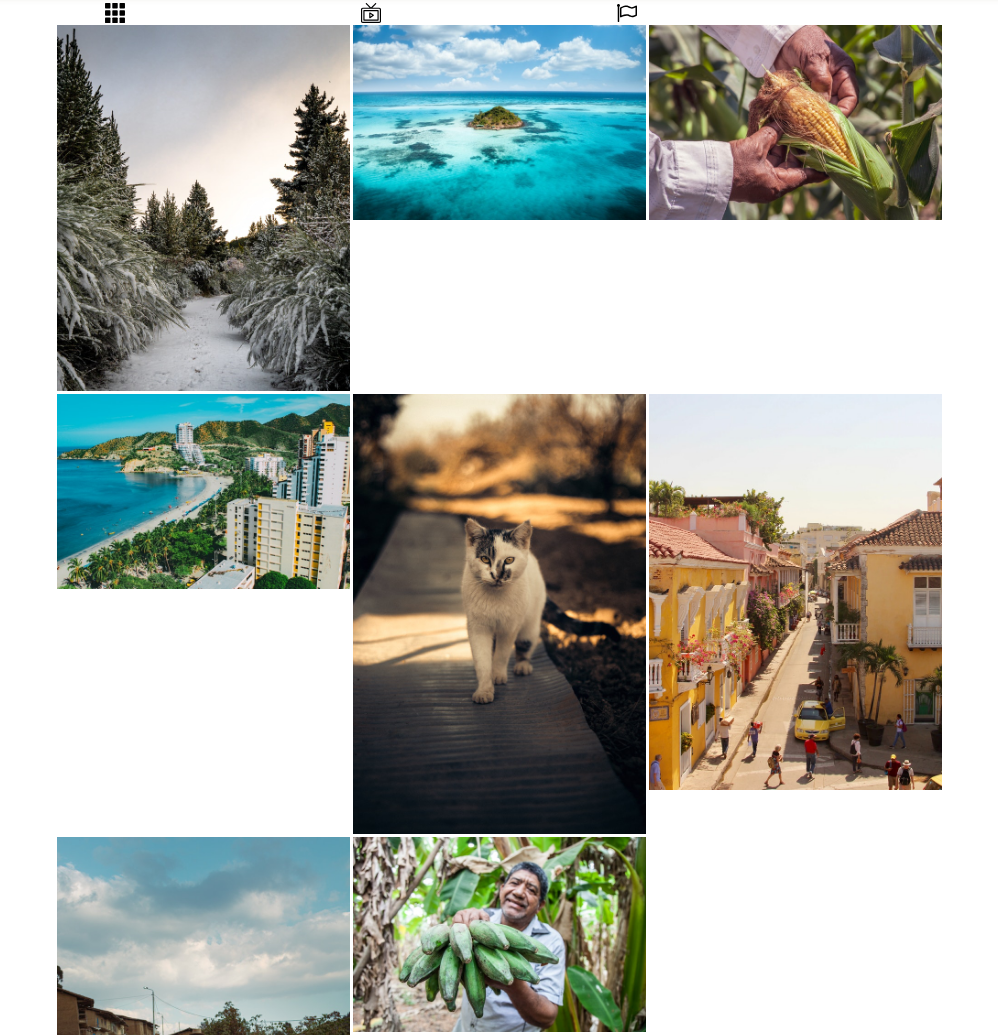
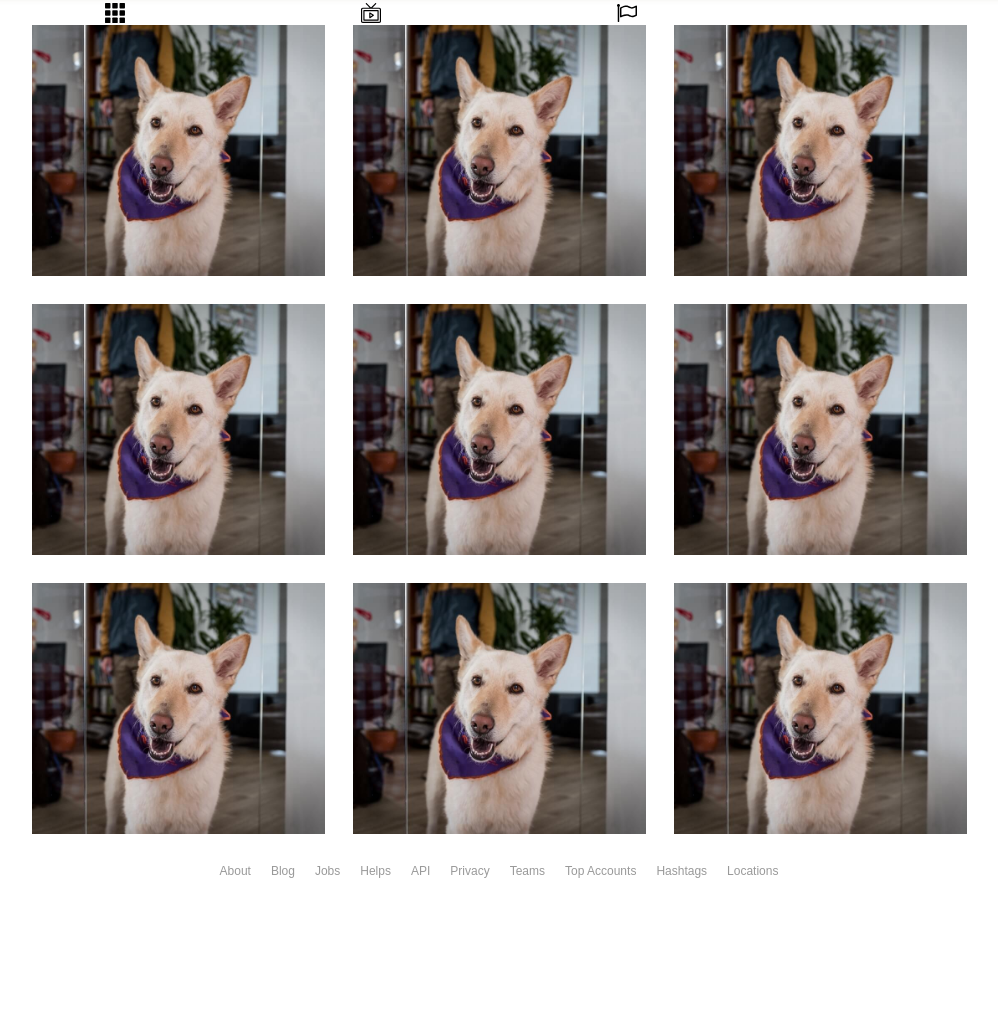
Before and after one commit to Luis-star54/instagram-clone, a plain HTML site: page index.html in a window 1280 px wide. Shown: the part 408-1443 px from the top of the page, without its empty margins (141-1139 px from the left). After the commit the page ends 1296 px from the top, so only its background shows below. Drawn offline with Linux system fonts and the light colour scheme; files whose address does not match are found by name.

Commit message:
main bug solution and complete of footer

```diff
--- a/css/style.css
+++ b/css/style.css
@@ -194,6 +194,7 @@ header{
     background-image: url("../assets/icons/perfil.svg");
 }
 main {
+
     width: 100%;
     min-width: 320px;
     max-width: 1024px;
@@ -210,7 +211,7 @@ main {
     position: relative;
     cursor: pointer;
     display: block;
-}
+    }
 .post-image img{
     width: 100%;
     vertical-align: top;
@@ -238,3 +239,25 @@ main {
     font-weight: bold;
     text-align: center;
 }
+footer {
+    margin-top: 20px;
+    width: 100%;
+    height: auto;
+}
+.list-container-footer {
+    display: flex;
+    flex-wrap: wrap;
+    justify-content: center;
+    align-items: center;
+    list-style: none;
+}
+.list-container-footer li {
+    padding: 10px;
+    align-self: center;
+}
+.list-container-footer a {
+    font-size: 1.2rem;
+    font-weight: 400;
+    line-height: 1.4rem;
+    color: rgba(142, 142, 142, .9);
+}
--- /dev/null
+++ b/css/tablet.css
@@ -0,0 +1,3 @@
+.post-list {
+    gap: 28px;
+}
--- a/index.html
+++ b/index.html
@@ -5,6 +5,7 @@
     <meta name="viewport" content="width=device-width, initial-scale=1.0">
     <title>Instagram</title>
     <link rel="stylesheet" href="./css/style.css">
+    <link rel="stylesheet" href="./css/tablet.css" media="(min-width: 768px)">
 </head>
 <body>
     <header>
@@ -13,14 +14,14 @@
                 <a  class="titulo" href="">Instagram</a>
                 <ul class="nav-list">
                     <li>
-                        <a  class=" item house" href=""></a>
+                        <a  class=" item house" href="#"></a>
                     </li>
                     <li>
-                        <a  class=" item brujula" href=""> </a>
+                        <a  class=" item brujula" href="#"> </a>
                   </li>
-                    <li><a class=" item heart" href=""></a>
+                    <li><a class=" item heart" href="#"></a>
                     </li>
-                    <li><a  class=" item perfil" href=""></a></li>
+                    <li><a  class=" item perfil" href="#"></a></li>
                  </ul>
             </nav>
         </section>
@@ -54,10 +55,10 @@
         </section>
         <section>
             <ul class="container-icons">
-                <li><a class=" icons cuadro" href=""></a></li>
-                <li> <a  class="icons televisor" href=""></a></li>
-                <li><a  class=" icons bandera" href=""></a></li>
-                <li><a  class=" icons usuario" href=""></a></li>
+                <li><a class=" icons cuadro" href="#"></a></li>
+                <li> <a  class="icons televisor" href="#"></a></li>
+                <li><a  class=" icons bandera" href="#"></a></li>
+                <li><a  class=" icons usuario" href="#"></a></li>
             </ul>
         </section>
     </header>
@@ -65,7 +66,7 @@
         <section class="post-list">
             <a  class="post" href="">
                 <figure class="post-image">
-                    <img src="./assets/img/pexels-francisco-buduba-5097652.jpg" alt="nieve">
+                    <img src="./assets/img/new-img/perro.jpg" alt="nieve">
                 </figure>
                 <div class="post-overlay">
                     <p class="post-like"> <span></span> 120 </p>
@@ -74,7 +75,7 @@
             </a>
             <a  class="post" href="">
                 <figure class="post-image">
-                    <img src="./assets/img/mar.jpg" alt="nieve">
+                    <img src= "./assets/img/new-img/perro.jpg" alt="nieve">
                 </figure>
                 <div class="post-overlay">
                     <p class="post-like"> <span></span> 120 </p>
@@ -83,7 +84,7 @@
             </a>
             <a  class="post" href="">
                 <figure class="post-image">
-                    <img src="./assets/img/maiz.jpg" alt="nieve">
+                    <img src="./assets/img/new-img/perro.jpg" alt="nieve">
                 </figure>
                 <div class="post-overlay">
                     <p class="post-like"> <span></span> 120 </p>
@@ -92,7 +93,7 @@
             </a>
             <a  class="post" href="">
                 <figure class="post-image">
-                    <img src="./assets/img/colombia.jpg" alt="nieve">
+                    <img src="./assets/img/new-img/perro.jpg" alt="nieve">
                 </figure>
                 <div class="post-overlay">
                     <p class="post-like"> <span></span> 120 </p>
@@ -101,7 +102,7 @@
             </a>
             <a  class="post" href="">
                 <figure class="post-image">
-                    <img src="./assets/img/gato.jpg" alt="nieve">
+                    <img src="./assets/img/new-img/perro.jpg" alt="nieve">
                 </figure>
                 <div class="post-overlay">
                     <p class="post-like"> <span></span> 120 </p>
@@ -110,7 +111,7 @@
             </a>
             <a  class="post" href="">
                 <figure class="post-image">
-                    <img src="./assets/img/cartagena.jpg" alt="nieve">
+                    <img src="./assets/img/new-img/perro.jpg" alt="nieve">
                 </figure>
                 <div class="post-overlay">
                     <p class="post-like"> <span></span> 120 </p>
@@ -119,7 +120,7 @@
             </a>
             <a  class="post" href="">
                 <figure class="post-image">
-                    <img src="./assets/img/ovejas.jpg" alt="nieve">
+                    <img src="./assets/img/new-img/perro.jpg" alt="nieve">
                 </figure>
                 <div class="post-overlay">
                     <p class="post-like"> <span></span> 120 </p>
@@ -128,7 +129,16 @@
             </a>
             <a  class="post" href="">
                 <figure class="post-image">
-                    <img src="./assets/img/platano.jpg" alt="nieve">
+                    <img src="./assets/img/new-img/perro.jpg" alt="nieve">
+                </figure>
+                <div class="post-overlay">
+                    <p class="post-like"> <span></span> 120 </p>
+                    <p class="post-comentario"> <span></span>  10</p>
+                </div>
+            </a>
+            <a  class="post" href="">
+                <figure class="post-image">
+                    <img src="./assets/img/new-img/perro.jpg" alt="nieve">
                 </figure>
                 <div class="post-overlay">
                     <p class="post-like"> <span></span> 120 </p>
@@ -137,5 +147,21 @@
             </a>
         </section>
     </main>
+    <footer>
+        <section >
+             <ul class="list-container-footer">
+                 <li><a href="#">About</a></li>
+                 <li><a href="#">Blog</a></li>
+                 <li><a href="#">Jobs</a></li>
+                 <li><a href="#">Helps</a></li>
+                 <li><a href="#">API</a></li>
+                 <li><a href="#">Privacy</a></li>
+                 <li><a href="#">Teams</a></li>
+                 <li><a href="#">Top Accounts</a></li>
+                 <li><a href="#">Hashtags</a></li>
+                 <li><a href="#">Locations</a></li>
+             </ul>
+        </section>
+    </footer>
 </body>
 </html>
```
Also changed, not shown: assets/img/new-img/perro.jpg (added), assets/img/prueba.jpg (added).
